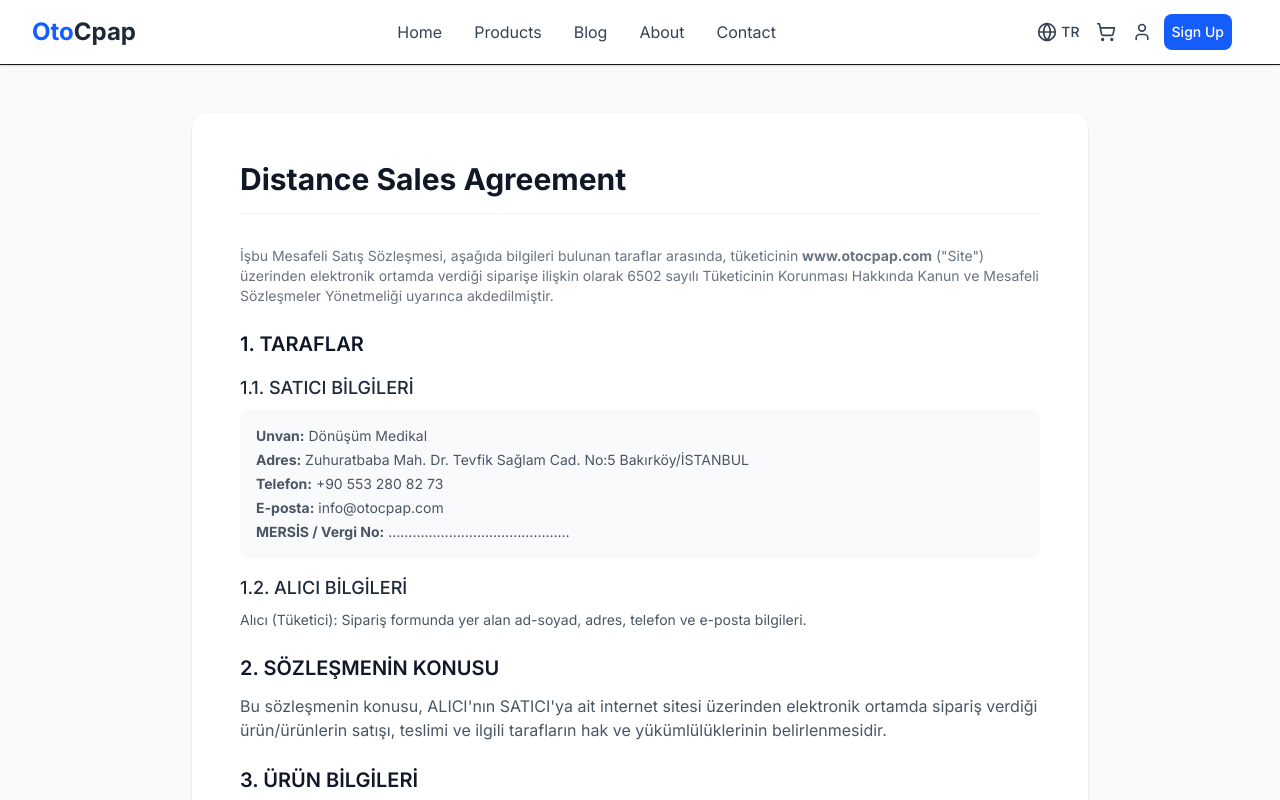
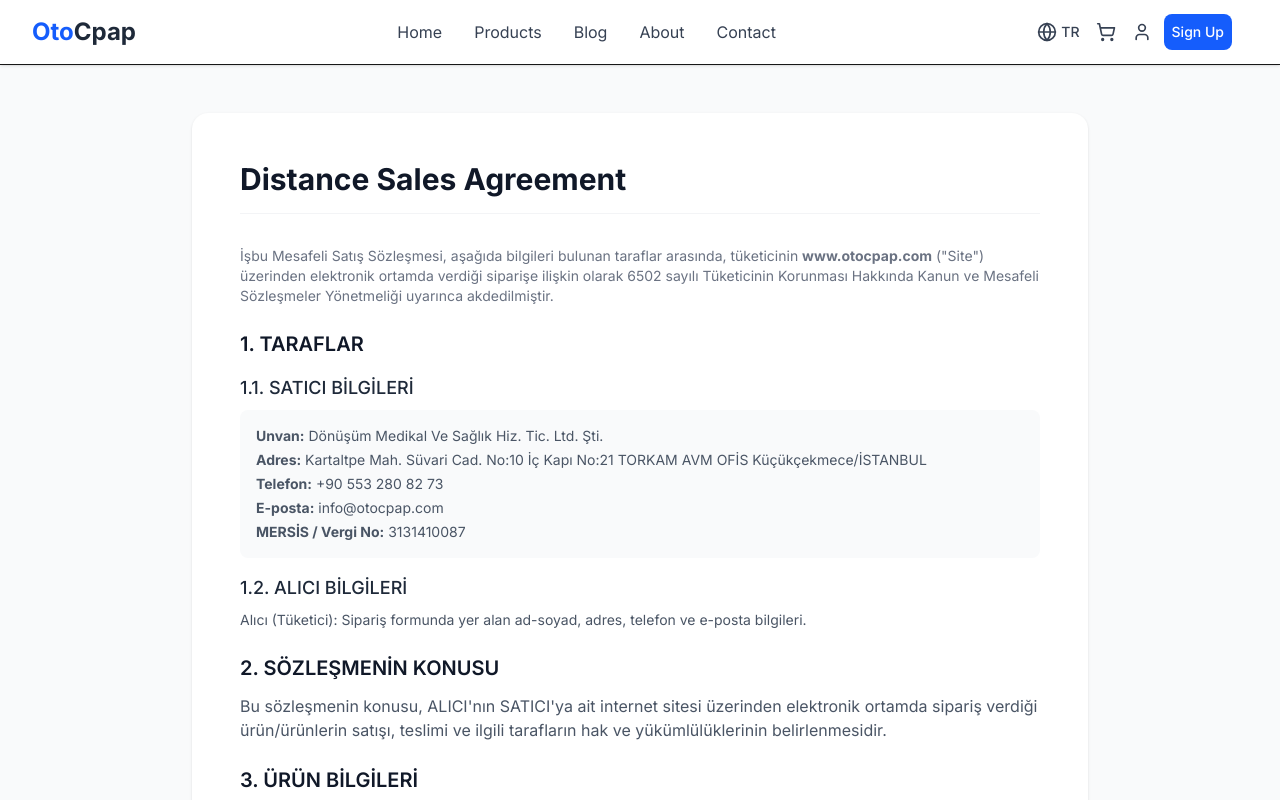
Before and after one commit to enka78/new-otocpap, a Next.js app: page /en/distance-sales-agreement in a window 1280 px wide. Shown: the top 800 px of the page. Built offline with nearby package versions, Linux system fonts and the light colour scheme; no server answers; the database is empty.

Commit message:
add vd information

```diff
--- a/src/app/[locale]/distance-sales-agreement/page.tsx
+++ b/src/app/[locale]/distance-sales-agreement/page.tsx
@@ -23,11 +23,11 @@ export default function DistanceSalesAgreementPage() {
                     <div className="mb-4">
                         <h3 className="text-lg font-medium text-gray-800 mb-2">1.1. SATICI BİLGİLERİ</h3>
                         <div className="bg-gray-50 p-4 rounded-lg space-y-1 text-sm">
-                            <p><strong>Unvan:</strong> Dönüşüm Medikal</p>
-                            <p><strong>Adres:</strong> Zuhuratbaba Mah. Dr. Tevfik Sağlam Cad. No:5 Bakırköy/İSTANBUL</p>
+                            <p><strong>Unvan:</strong> Dönüşüm Medikal Ve Sağlık Hiz. Tic. Ltd. Şti. </p>
+                            <p><strong>Adres:</strong> Kartaltpe Mah. Süvari Cad. No:10 İç Kapı No:21 TORKAM AVM OFİS Küçükçekmece/İSTANBUL</p>
                             <p><strong>Telefon:</strong> +90 553 280 82 73</p>
                             <p><strong>E-posta:</strong> info@otocpap.com</p>
-                            <p><strong>MERSİS / Vergi No:</strong> ………………………………………</p>
+                            <p><strong>MERSİS / Vergi No:</strong> 3131410087</p>
                         </div>
                     </div>
 
```
